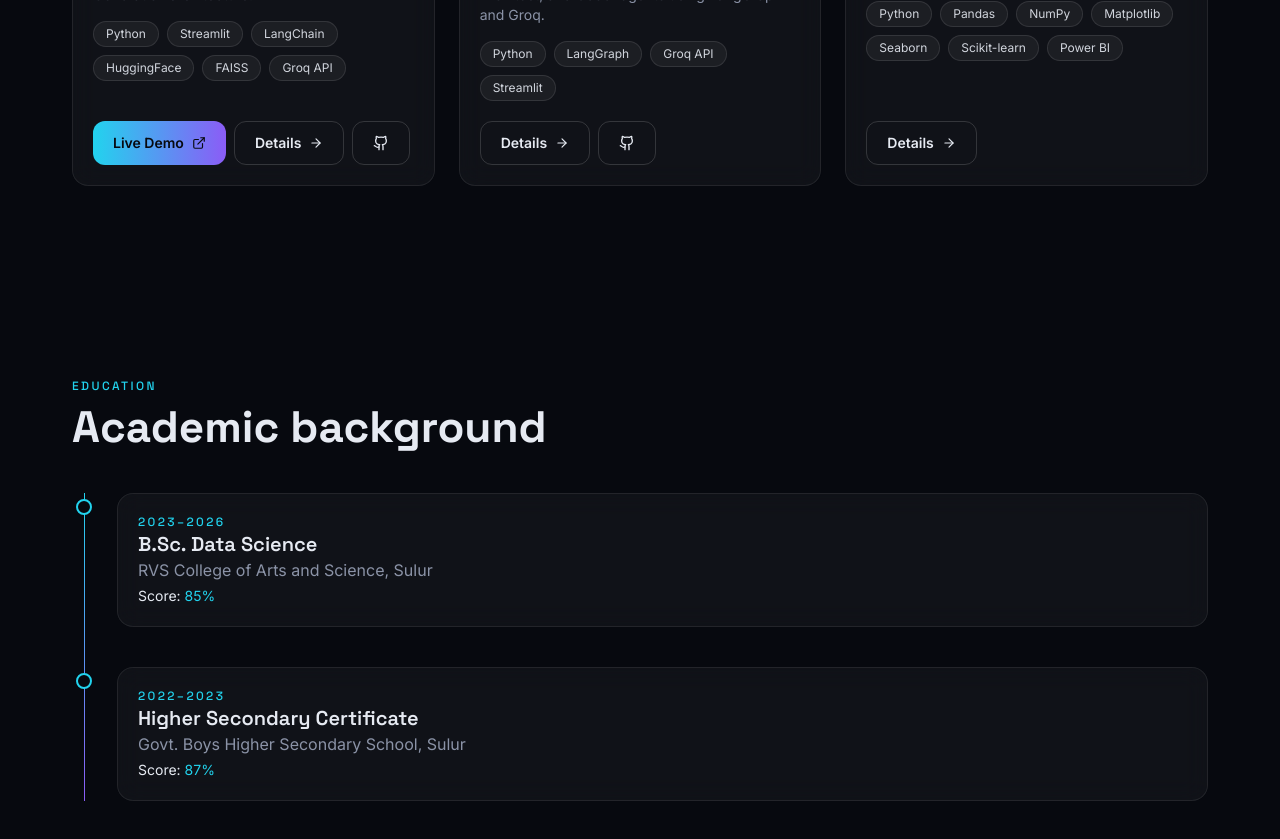
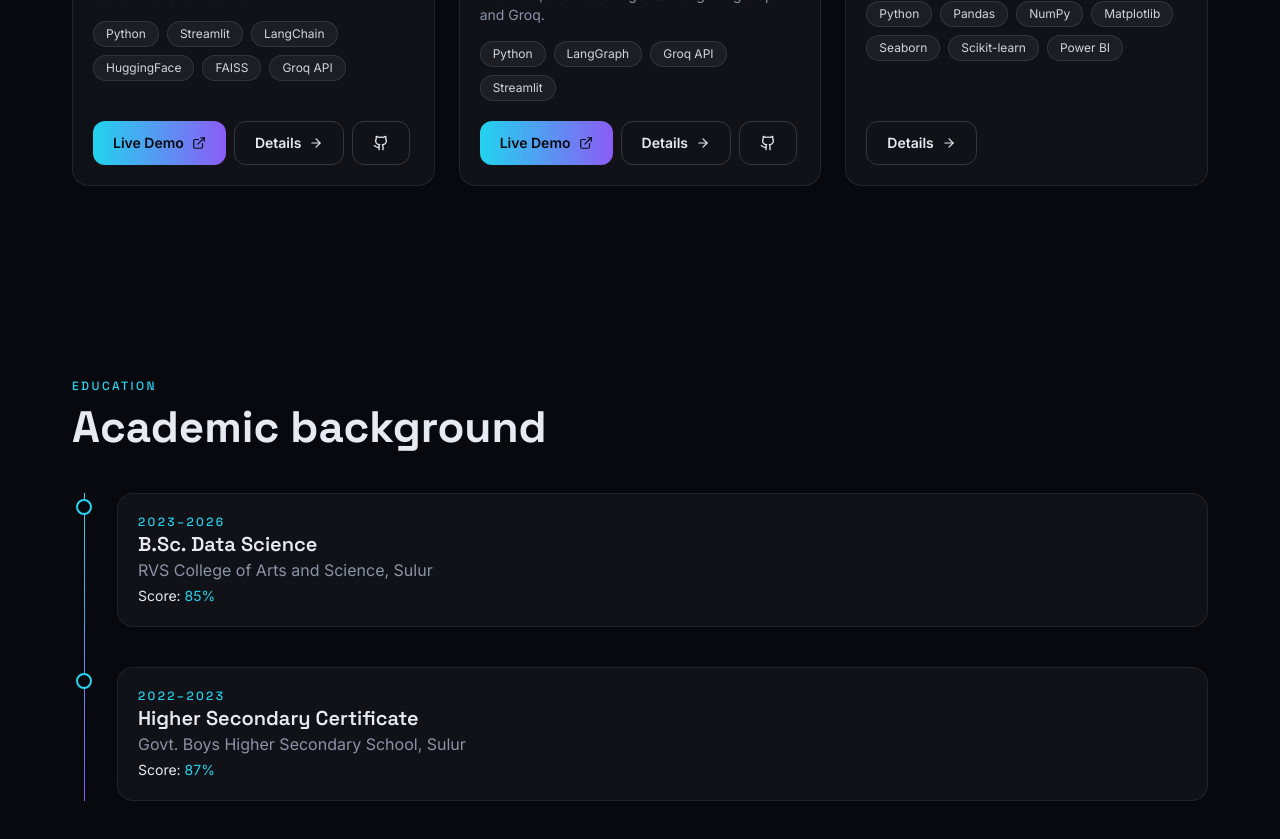
Before and after one commit to Sreejith-005/sreejith-portfolio, a React (Vite) app: page / in a window 1280 px wide. Shown: the part 2500-3339 px from the top of the page. Built offline with nearby package versions, Linux system fonts and the light colour scheme; no server answers; the HTML template or start-up script is replaced by a standard one.

Commit message:
Add Coder Buddy live demo URL

```diff
--- a/src/data/projects.ts
+++ b/src/data/projects.ts
@@ -28,7 +28,7 @@ export const projects: Project[] = [
     problem: 'Creating a complete project requires planning its structure, organizing implementation tasks, and generating connected files.',
     workflow: ['User Prompt', 'Planner Agent', 'Architect Agent', 'Coder Agent', 'Generated Project'],
     results: [],
-    liveUrl: '',
+    liveUrl: 'https://coder-buddy-ai.streamlit.app/',
     githubUrl: 'https://github.com/Sreejith-005/multi-agent-coding-assistant',
   },
   {
```
